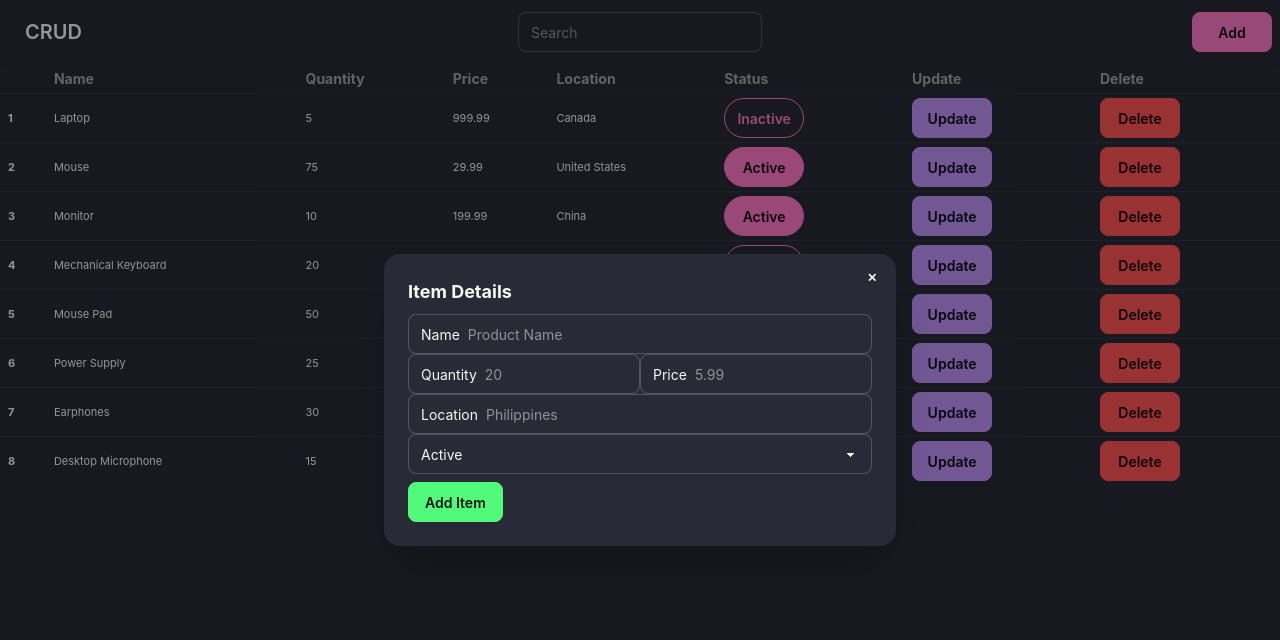
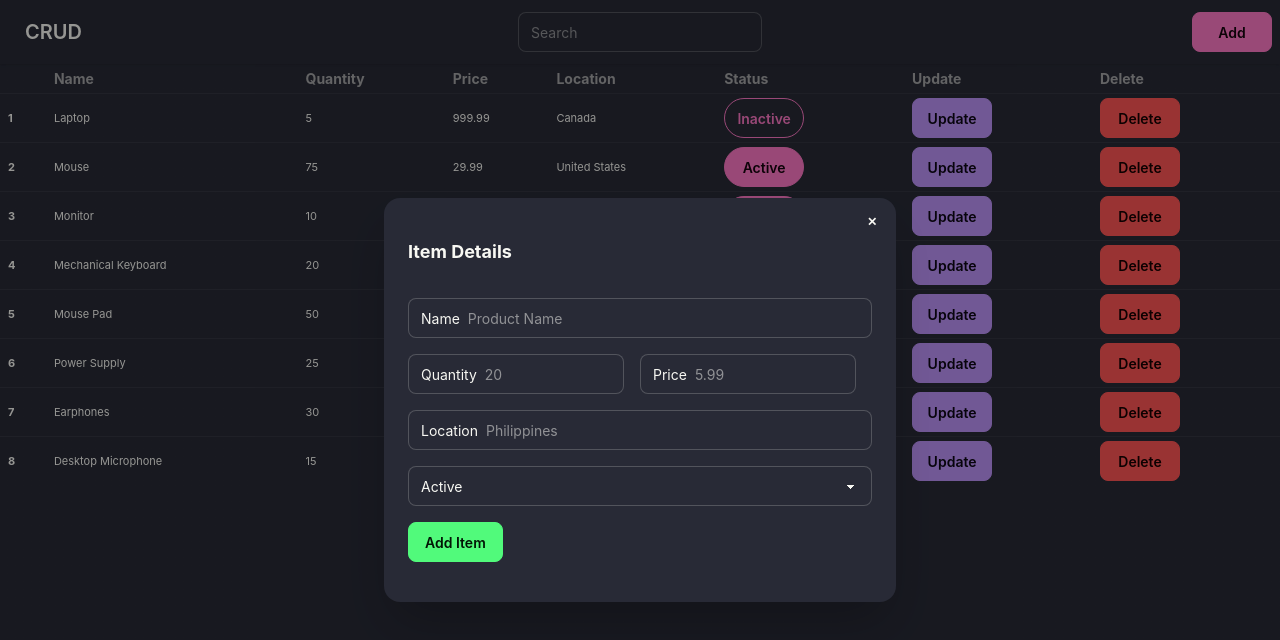
Before and after one commit to MLaurenceMC/GasMap, a React (Vite) app in the folder tutorial-frontend/: page / in a window 1280 px wide. Both pictures are taken after a click on the link "Add". Shown: the top 640 px of the page. Built offline with nearby package versions, Linux system fonts and the light colour scheme.

Commit message:
frontend done i think

```diff
--- a/tutorial-frontend/src/components/Modalform.jsx
+++ b/tutorial-frontend/src/components/Modalform.jsx
@@ -1,39 +1,82 @@
-export default function ModalForm({ isOpen, onClose, mode, OnSubmit }) {
+import { useState } from 'react';
+
+export default function ModalForm({ isOpen, onClose, mode, onSubmit }) {
+  const [name, setName] = useState('');
+  const [quantity, setQuantity] = useState('');
+  const [price, setPrice] = useState('');
+  const [location, setLocation] = useState('');
+  const [status, setStatus] = useState(false);
+
+  const handleStatusChange = (e) => {
+    setStatus(e.target.value === 'Active');
+  };
+
+  const handleSubmit = (e) => {
+    e.preventDefault();
+    onClose();
+  };
+
   return (
     <>
       {/* You can open the modal using document.getElementById('ID').showModal() method */}
       <dialog id="my_modal_3" className="modal" open={isOpen}>
-        <div className="modal-box flex w-auto flex-col flex-wrap items-start gap-2">
-          <h3 className="text-lg font-bold">
+        <div className="modal-box">
+          <h3 className="py-4 text-lg font-bold">
             {mode === 'edit' ? 'Edit Item' : 'Item Details'}
           </h3>
-          <form method="dialog">
+          <form method="dialog" onSubmit={handleSubmit}>
             {/* if there is a button in form, it will close the modal */}
-            <label className="input input-bordered flex w-full items-center gap-2">
+            <label className="input input-bordered my-4 flex w-full items-center gap-2">
               Name
-              <input type="text" className="grow" placeholder="Product Name" />
+              <input
+                type="text"
+                className="grow"
+                value={name}
+                onChange={(e) => setName(e.target.value)}
+                placeholder="Product Name"
+              />
               {/* <span className="badge badge-neutral badge-xs">Optional</span> */}
             </label>
-            <div className="flex justify-between">
-              <label className="input input-bordered flex items-center gap-2">
+            <div className="my-4 mb-4 flex justify-between">
+              <label className="input input-bordered mr-4 flex items-center gap-2">
                 Quantity
-                <input type="number" className="grow" placeholder="20" />
+                <input
+                  type="number"
+                  className="grow"
+                  value={quantity}
+                  onChange={(e) => setQuantity(e.target.value)}
+                  placeholder="20"
+                />
               </label>
-              <label className="input input-bordered flex items-center gap-2">
+              <label className="input input-bordered mr-4 flex items-center gap-2">
                 Price
-                <input type="number" className="grow" placeholder="5.99" />
+                <input
+                  type="number"
+                  className="grow"
+                  value={price}
+                  onChange={(e) => setPrice(e.target.value)}
+                  placeholder="5.99"
+                />
               </label>
             </div>
-            <label className="input input-bordered flex w-full items-center gap-2">
+            <label className="input input-bordered my-4 flex w-full items-center gap-2">
               Location
-              <input type="text" className="grow" placeholder="Philippines" />
+              <input
+                type="text"
+                className="grow"
+                value={location}
+                onChange={(e) => setLocation(e.target.value)}
+                placeholder="Philippines"
+              />
             </label>
             <select
               defaultValue="Status"
               className="select select-bordered w-full"
+              value={status}
+              onChange={handleStatusChange}
             >
-              <option>Active</option>
-              <option>Inactive</option>
+              <option value="Active">Active</option>
+              <option value="Inactive">Inactive</option>
             </select>
             <button
               onClick={onClose}
@@ -41,10 +84,10 @@ export default function ModalForm({ isOpen, onClose, mode, OnSubmit }) {
             >
               ✕
             </button>
+            <button className="btn btn-success my-4">
+              {mode === 'edit' ? 'Save Changes' : 'Add Item'}
+            </button>
           </form>
-          <button className="btn btn-success">
-            {mode === 'edit' ? 'Save Changes' : 'Add Item'}
-          </button>
         </div>
       </dialog>
     </>
```
